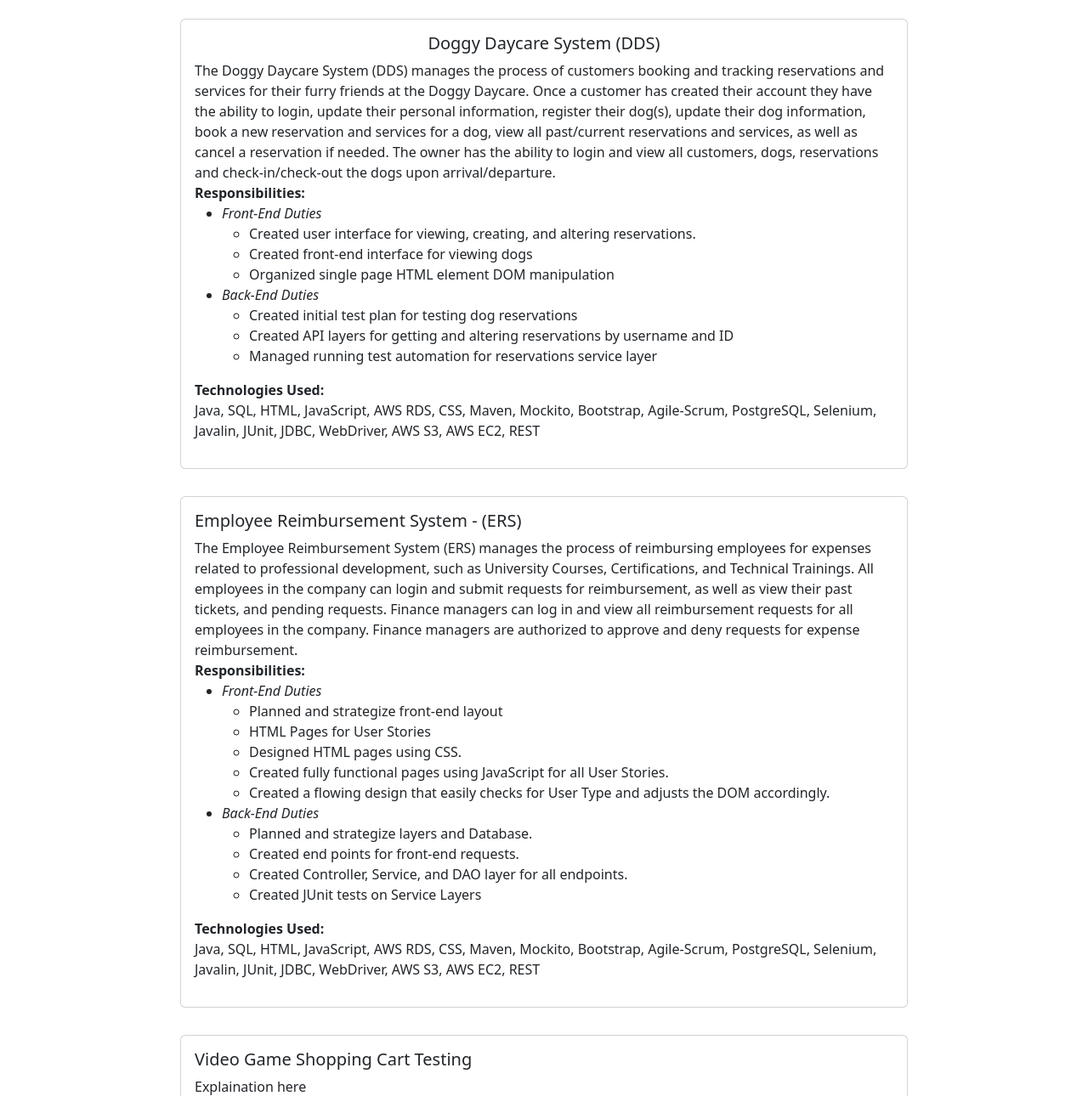
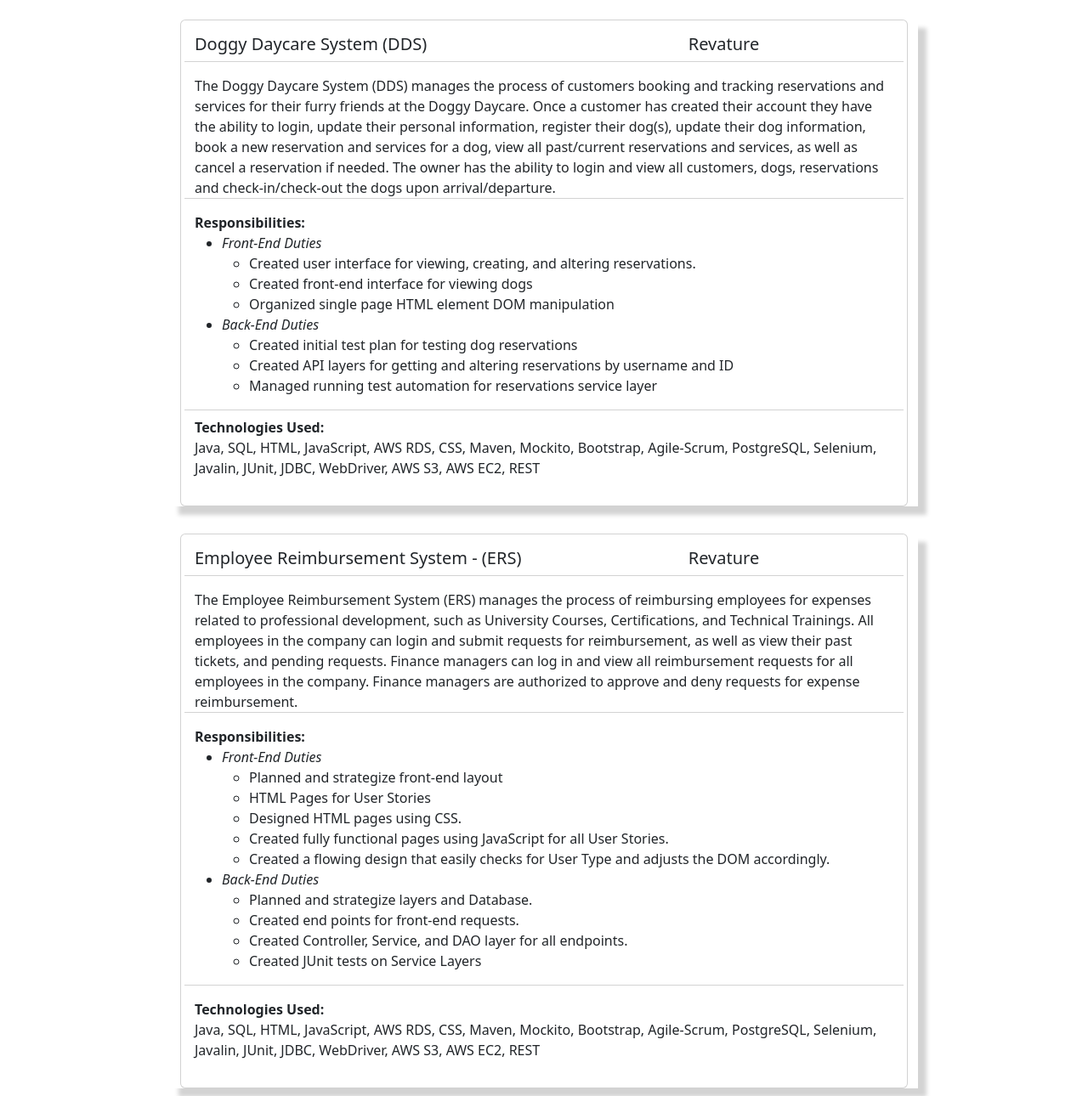
Before and after one commit to jfriesner5523/OnlineResumePortfolio, a plain HTML site: page docs/HTML/OnlinePortfolioPage.html in a window 1280 px wide. Shown: the part 203-1493 px from the top of the page at 85% size. Drawn offline with nearby package versions, Linux system fonts and the light colour scheme.

Commit message:
updating p3 explanation and added shadows

```diff
--- a/docs/HTML/OnlinePortfolioPage.html
+++ b/docs/HTML/OnlinePortfolioPage.html
@@ -21,7 +21,7 @@
 
 
     <div class="col-12 col-md-12 col-sm-12">
-        <div class="row" style="margin-top:5em; border-bottom:solid 1px lightgrey">
+        <div class="row" style="margin-top:5em; border-bottom:solid 2px black">
             <div class="col-12">
                 <h1 id="welcomeHdr" style="text-align:center;">Josh Friesner Portfolio</h1>
             </div>
@@ -30,12 +30,20 @@
         <div class="row" style="margin-left:12.5em; Margin-right:12.5em; margin-top:2em;">
             <div class="col-12">
 
-                <div id="DoggyDaycareSystem" class="row" style="margin-bottom:2em;">
+                <div id="DoggyDaycareSystem" class="row" style="margin-bottom:2em;box-shadow:10px 10px 5px lightgrey;">
                     <div  class="col-12">
                         <div class="card" style="width: 100%;">
                             <div class="card-body">
-                              <h5 class="card-title" style="text-align:center">Doggy Daycare System (DDS)</h5>
-                              <div class="row">
+                                <div class="row" style="margin-bottom:1em; border-bottom:solid 1px lightgrey">
+                                    <div class="col-6">
+                                        <h5 class="card-title">Doggy Daycare System (DDS)</h5>
+                                    </div>
+                                    <div class="col-6">
+                                        <h5 class="card-title" style="text-align:center">Revature</h5>
+                                    </div>
+                                </div>
+
+                              <div class="row" style="margin-bottom:1em; border-bottom:solid 1px lightgrey">
                                 <div class="col-12">
                                     <p class="card-text">The Doggy Daycare System (DDS) manages the process of customers booking and tracking reservations and services
                                        for their furry friends at the Doggy Daycare. Once a customer has created their account they have the ability to login,
@@ -46,7 +54,7 @@
                                       </p>
                                 </div>
                               </div>
-                              <div class="row">
+                              <div class="row" style="margin-bottom:.5em; border-bottom:solid 1px lightgrey">
                                 <div class="col-12">
                                     <Label for="resp1" style="font-weight:bold;">Responsibilities:</Label>
 
@@ -80,12 +88,22 @@
                           </div>
                     </div>
                 </div>
-                <div id="ERS" class="row" style="margin-bottom:2em;">
+                <div id="ERS" class="row" style="margin-bottom:2em;box-shadow:10px 10px 5px lightgrey;">
                     <div  class="col-12">
                         <div class="card" style="width: 100%;">
                             <div class="card-body">
-                              <h5 class="card-title">Employee Reimbursement System - (ERS)</h5>
-                              <div class="row">
+
+                                <div class="row" style="margin-bottom:1em; border-bottom:solid 1px lightgrey">
+                                    <div class="col-6">
+                                        <h5 class="card-title">Employee Reimbursement System - (ERS)</h5>
+                                    </div>
+                                    <div class="col-6">
+                                        <h5 class="card-title" style="text-align:center">Revature</h5>
+                                    </div>
+                                </div>
+
+
+                              <div class="row" style="margin-bottom:1em; border-bottom:solid 1px lightgrey">
                                 <div class="col-12">
                                     <p class="card-text">The Employee Reimbursement System (ERS) manages the process of reimbursing employees for expenses related
                                          to professional development, such as University Courses, Certifications, and Technical Trainings.
@@ -95,7 +113,7 @@
                                     </p>
                                 </div>
                               </div>
-                              <div class="row">
+                              <div class="row" style="margin-bottom:1em; border-bottom:solid 1px lightgrey">
                                 <div class="col-12">
                                     <Label for="resp2" style="font-weight:bold;">Responsibilities:</Label>
 
@@ -134,14 +152,16 @@
                     </div>
 
                 </div>
-                <div id="VideoGameShoppingCard" class="row" style="margin-bottom:2em;">
+                <div id="VideoGameShoppingCard" class="row" style="margin-bottom:2em;box-shadow:10px 10px 5px lightgrey;">
                     <div  class="col-12">
                         <div class="card" style="width: 100%;">
                             <div class="card-body">
                               <h5 class="card-title">Video Game Shopping Cart Testing</h5>
                               <div class="row">
                                 <div class="col-12">
-                                    <p class="card-text">Explaination here
+                                    <p class="card-text">We were tasked with testing an already built Video Game Shopping application.
+                                        It was a well rounded application with a login, wishlist, and over 500+ games that were held on an AWS RDS.
+                                        Our task as the front-end testing team, was to test the application and demonstrate how well the application functions, or does not function.
                                     </p>
                                 </div>
                               </div>
```
